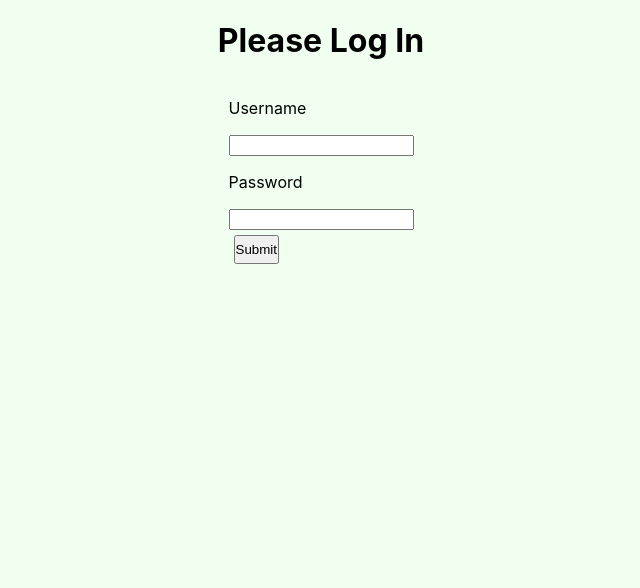
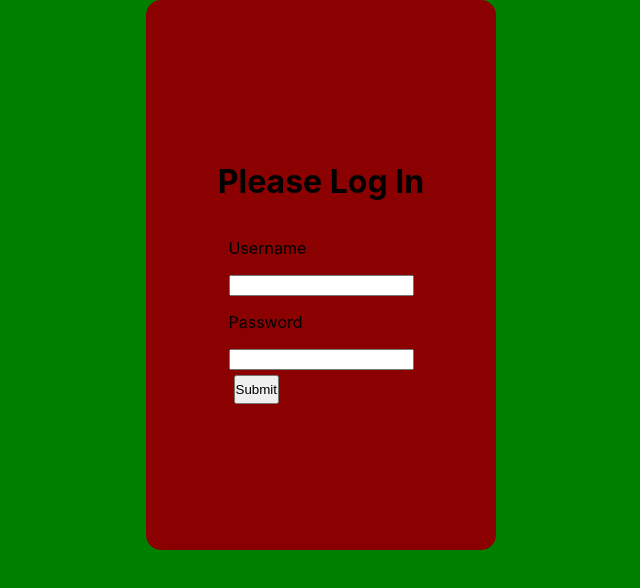
Before and after one commit to lta4/moviFi, a React (Create React App) app: page /fav in a window 1280 px wide. Shown: the top 588 px of the page, without its empty margins (319-959 px from the left). Built offline with nearby package versions, Linux system fonts and the light colour scheme.

Commit message:
login update

```diff
--- a/src/Login.css
+++ b/src/Login.css
@@ -1,9 +1,22 @@
+html, body {
+    position: relative;
+    min-height: 100vh;
+    background-color: green;
+    display: flex;
+    justify-content: center;
+}
+
 .login-wrapper {
-    height: 100vh;
+    /* height: 100vh; */
+    height: 550px;
+    width: 350px;
+    border-radius: 15px;
+    position: relative;
     display: flex;
     flex-direction: column;
     align-items: center;
-    background-color: honeydew;
+    justify-content: center;
+    background-color: darkred;
 }
 
 .submit-wrapper {
--- a/src/pages/main.js
+++ b/src/pages/main.js
@@ -20,7 +20,17 @@ const Main = (props) => {
         "The Fifth Element",
         "Mad Max: Fury Road",
         "Inglorious Bastards",
-        "Avatar"
+        "Avatar",
+        "Rush Hour",
+        "Rush Hour 2",
+        "Rush Hour 3",
+        "Jaws",
+        "Jaws 2",
+        "Jaws 3",
+        "Twilight",
+        "Broke Back Mountain",
+        "Divergent",
+        "The Avengers",
       ]
 
       const randomIndex = Math.floor(Math.random() * randMovies.length)
```
